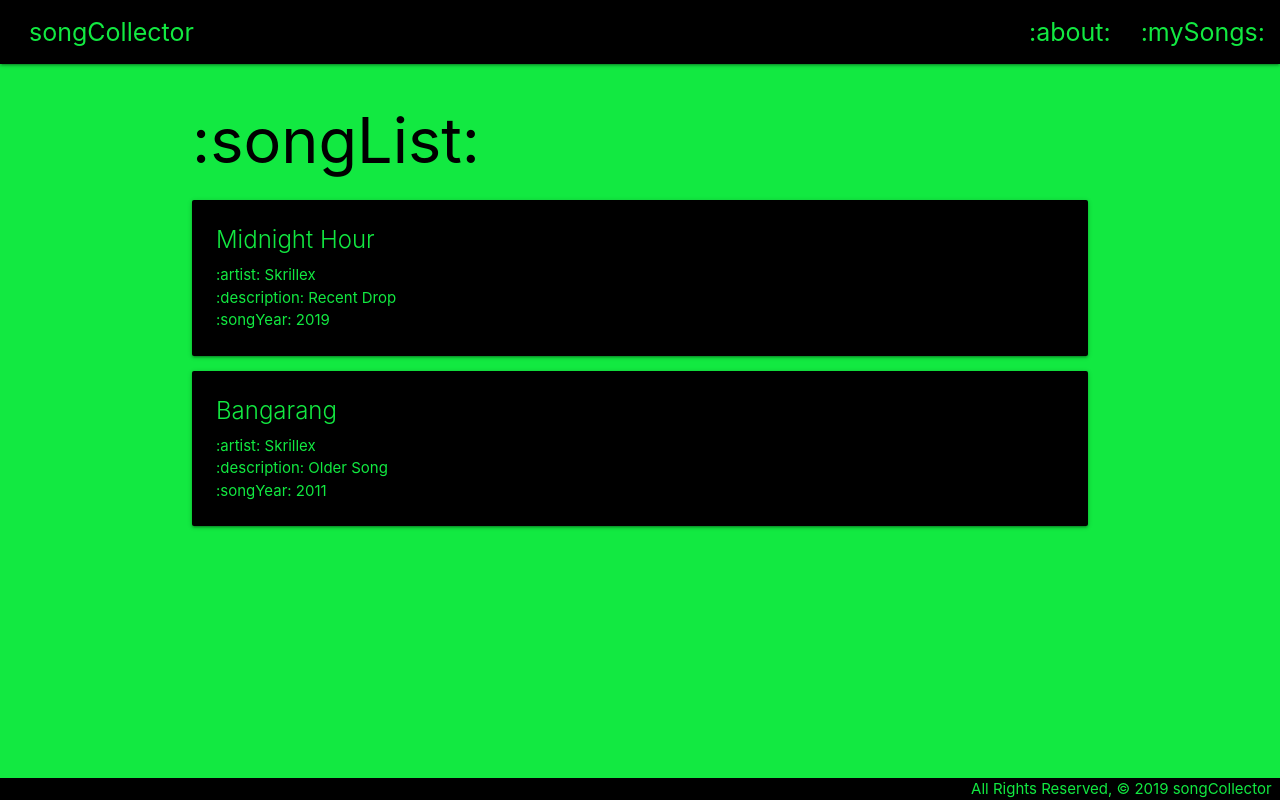
After one commit to ffsfinn/Song-Collection, a Django app: page /songs/ in a window 1280 px wide. The commit adds this page. Run offline with Django 3.2, Linux system fonts and the light colour scheme.

Commit message:
Song List Created

```diff
--- a/main_app/static/css/style.css
+++ b/main_app/static/css/style.css
@@ -25,3 +25,8 @@ nav ul li a {
     color: rgb(18, 233, 65);
     font-size: 25px;
 }
+
+.card {
+    background-color: black;
+    color: rgb(18, 233, 65);
+}
--- a/main_app/templates/about.html
+++ b/main_app/templates/about.html
@@ -1,8 +1,10 @@
 {% extends 'base.html' %}
 {% block content %}
 
-<h1>:: SongCollector ::</h1>
+<h1>:: songCollector ::</h1>
 <hr />
 <p>My Alias is FfsFinn</p>
+<p>This is a Collection of Songs</p>
+<p>Possibly Using Spotipy API That Has Spotify API</p>
 
 {% endblock %}
--- a/main_app/templates/base.html
+++ b/main_app/templates/base.html
@@ -14,10 +14,11 @@
     <nav>
       <div class="nav-wrapper">
         <ul>
-          <li><a href="/" class="left">&nbsp;&nbsp;SongCollector</a></li>
+          <li><a href="/" class="left">&nbsp;&nbsp;songCollector</a></li>
         </ul>
         <ul class="right">
-          <li><a href="/about">about</a></li>
+          <li><a href="/about">:about:</a></li>
+          <li><a href="/songs">:mySongs:</a></li>
         </ul>
       </div>
     </nav>
@@ -27,7 +28,7 @@
     {% endblock %}
   </main>
   <footer class="page-footer">
-    <div class="right">All Rights Reserved, &copy; 2019 SongCollector &nbsp;</div>
+    <div class="right">All Rights Reserved, &copy; 2019 songCollector &nbsp;</div>
   </footer>
 </body>
 </html>
--- /dev/null
+++ b/main_app/templates/songs/index.html
@@ -0,0 +1,21 @@
+{% extends 'base.html' %}
+{% block content %}
+
+<h1>:songList:</h1>
+
+{% for song in songs %}
+  <div class="card">
+    <div class="card-content">
+      <span class="card-title">{{ song.name }}</span>
+      <p>:artist: {{ song.artist }}</p>
+      <p>:description: {{ song.description }}</p>
+      {% if song.year > 2000 %}
+        <p>:songYear: {{ song.year }}</p>
+      {% else %}
+        <p>:songYear: Too Old..</p>
+      {% endif %}
+    </div>
+  </div>
+{% endfor %}
+
+{% endblock %}
--- a/main_app/urls.py
+++ b/main_app/urls.py
@@ -4,4 +4,5 @@ from . import views
 urlpatterns = [
     path('', views.home, name='home'),
     path('about/', views.about, name='about'),
+    path('songs/', views.songs_index, name='index'),
 ]
--- a/main_app/views.py
+++ b/main_app/views.py
@@ -2,6 +2,18 @@ from django.shortcuts import render
 
 # Add the following import
 from django.http import HttpResponse
+
+class Song:
+    def __init__(self, name, artist, description, year):
+        self.name = name
+        self.artist = artist
+        self.description = description
+        self.year = year
+
+songs = [
+    Song('Midnight Hour', 'Skrillex', 'Recent Drop', 2019),
+    Song('Bangarang', 'Skrillex', 'Older Song', 2011)
+]
 
 # Define the home view
 def home(request):
@@ -9,3 +21,6 @@ def home(request):
 
 def about(request):
     return render(request, 'about.html')
+
+def songs_index(request):
+    return render(request, 'songs/index.html', { 'songs': songs })
```
